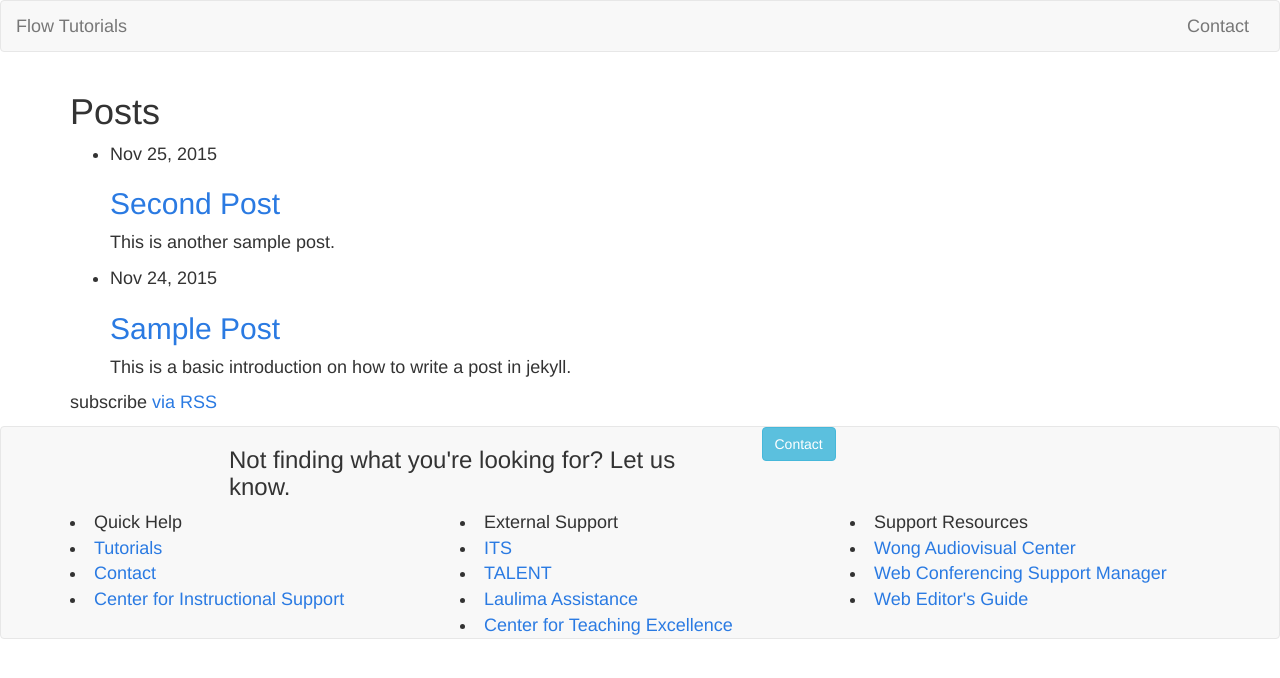
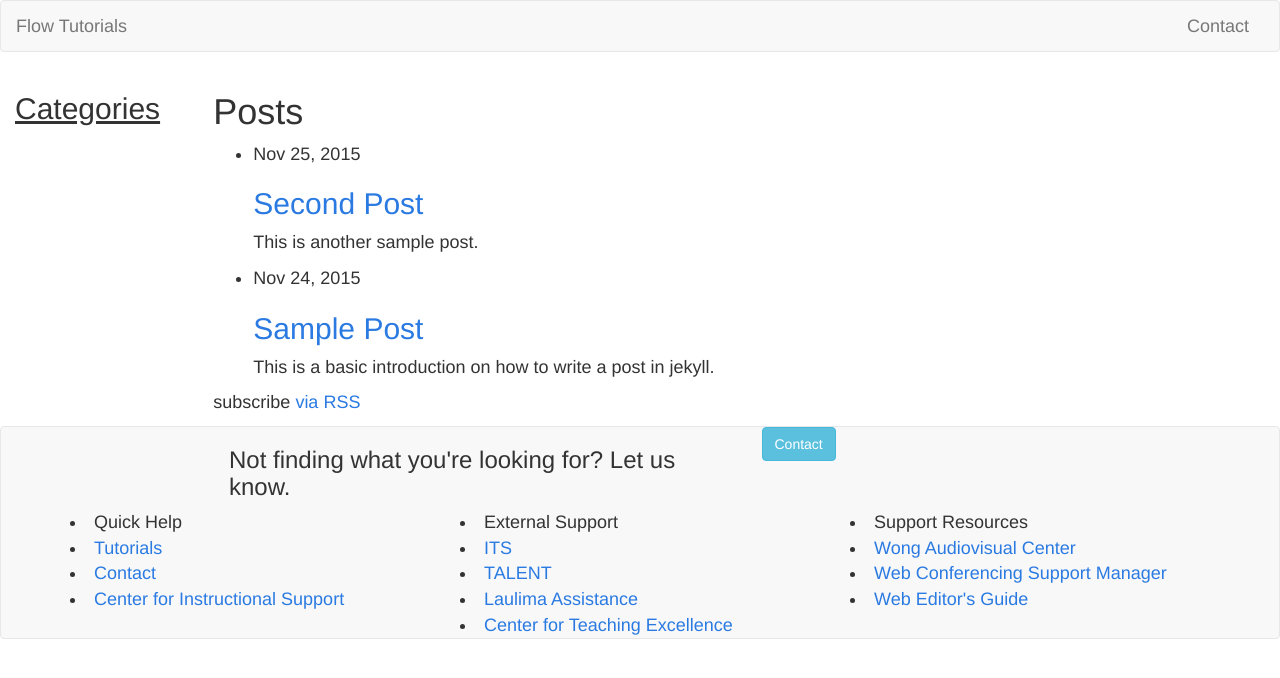
Before and after one commit to uhm-coe/assist, a Jekyll site: the page built from index.html, in a window 1280 px wide. Shown: the top 678 px of the page. Built offline with Jekyll 4.4.1, drawn with Linux system fonts in a browser that asks for light colours.

Commit message:
moved /js directory to /assets/js, added a simple it works console log, changed default page.html to include sidebar column

```diff
--- a/_includes/footer.html
+++ b/_includes/footer.html
@@ -33,3 +33,7 @@
     </div>
   </div>
 </nav>
+
+<script type="text/javascript" src="{{ "/assets/js/jquery.min.js" | prepend: site.baseurl }}"></script>
+<script type="text/javascript" src="{{ "/assets/js/bootstrap.min.js" | prepend: site.baseurl }}"></script>
+<script type="text/javascript" src="{{ "/assets/js/test.js" | prepend: site.baseurl }}"></script>
--- a/_layouts/page.html
+++ b/_layouts/page.html
@@ -7,8 +7,15 @@ layout: default
     <h1 class="post-title">{{ page.title }}</h1>
   </header>
 
-  <div class="container">
-    {{ content }}
+  <div class="container-fluid">
+    <div class="row">
+      <div class="sidebar col-md-2">
+        <h2><u>Categories</u></h2>
+      </div>
+      <div class="content col-md-offset-2">
+        {{ content }}
+      </div>
+    </div>
   </div>
 
 </article>
--- /dev/null
+++ b/assets/js/test.js
@@ -0,0 +1,6 @@
+// ---
+// ---
+$( document ).ready( function() {
+// Test alert box
+  console.log("it works!");
+});
--- a/index.html
+++ b/index.html
@@ -5,7 +5,6 @@ layout: page
 <div class="home">
 
   <h1 class="page-heading">Posts</h1>
-
   <ul class="post-list">
     {% for post in site.posts %}
       <li>
```
Also changed, not shown: assets/js/bootstrap.min.js (renamed from js/bootstrap.min.js), assets/js/jquery.min.js (renamed from js/jquery.min.js), 1 other file.
